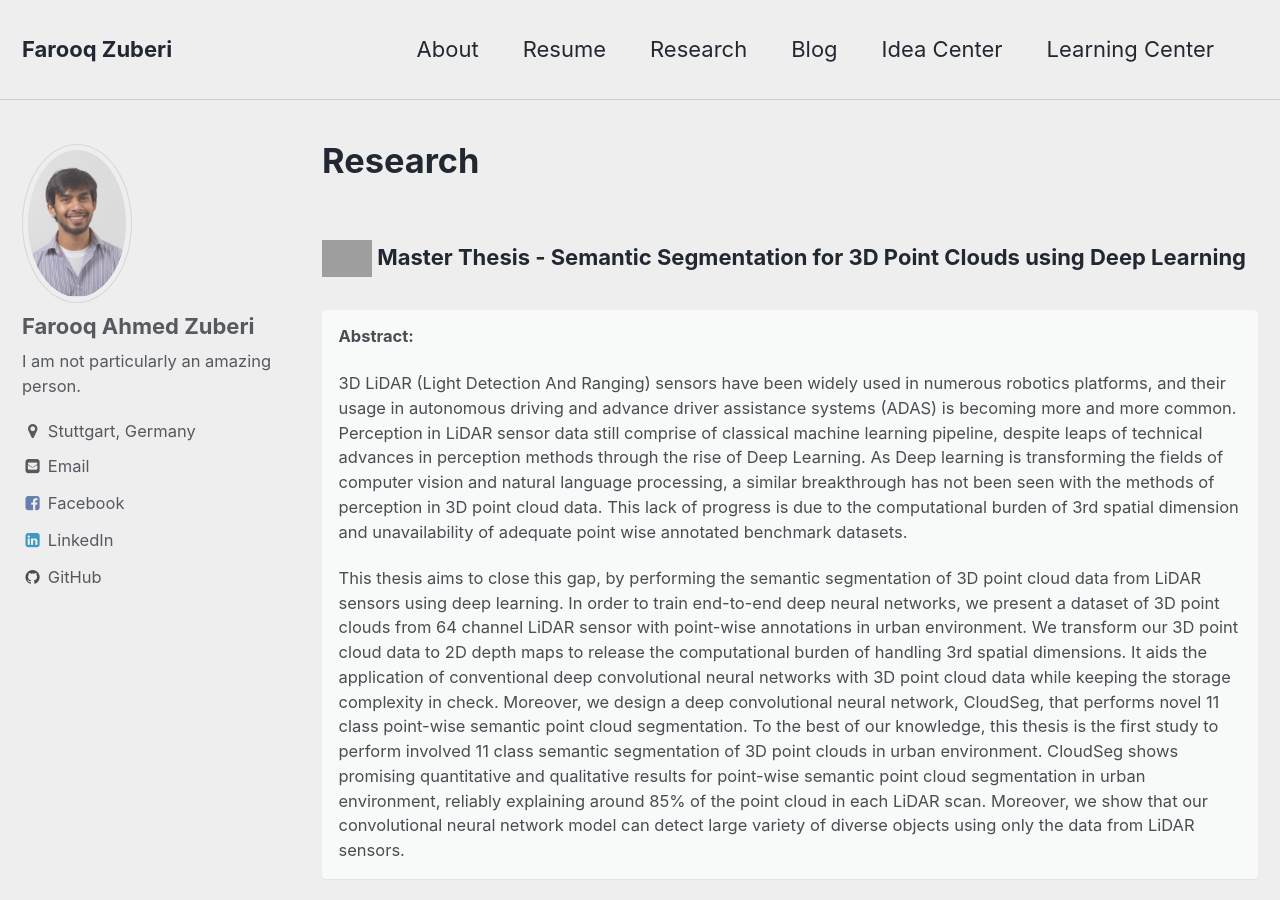
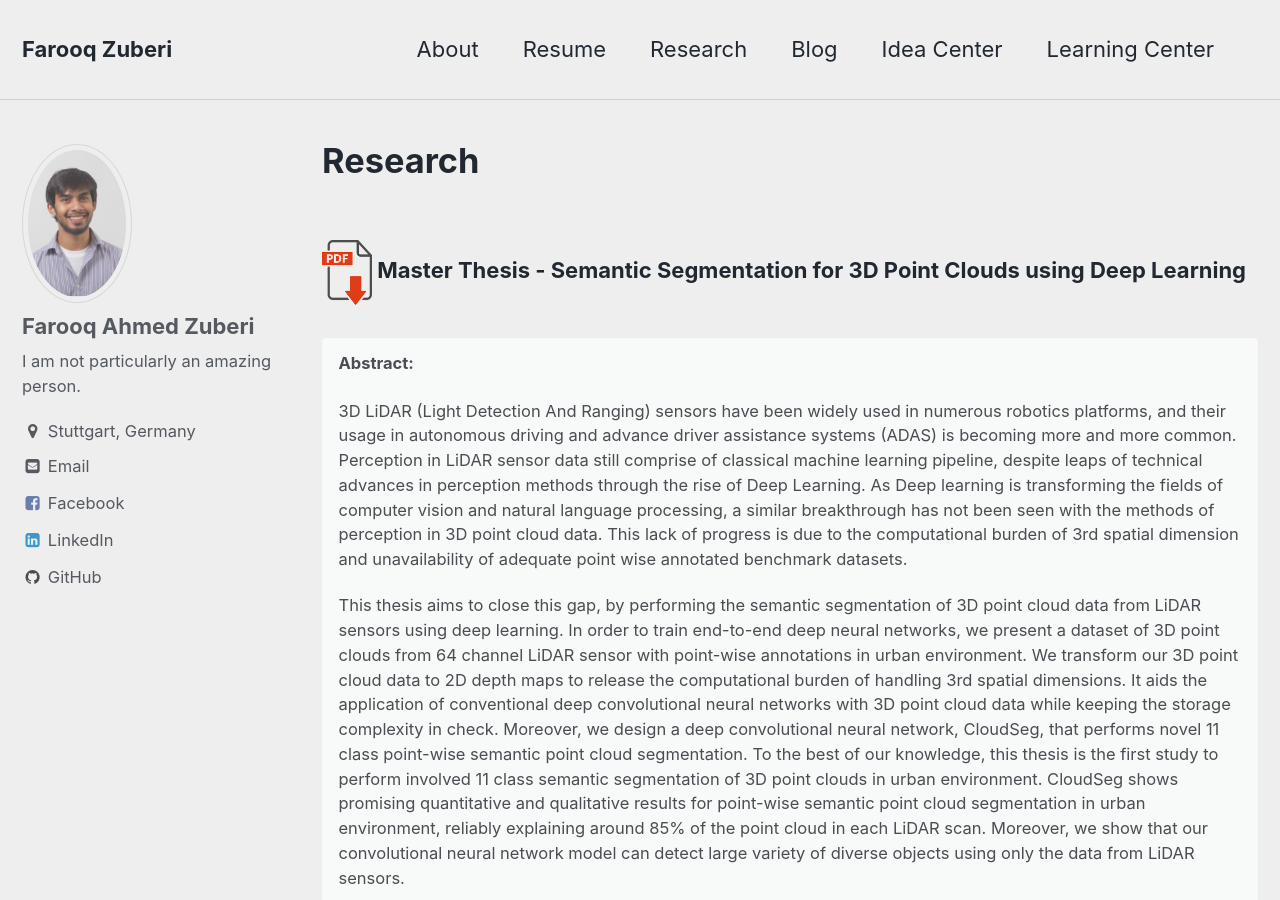
Before and after one commit to FarooqZuberi/FarooqZuberi.github.io, a Jekyll site: the page built from _pages/publications.html, in a window 1280 px wide and 900 px high. Built offline with Jekyll 4.4.1, drawn with Linux system fonts in a browser that asks for light colours.

Commit message:
fix to previous commit

```diff
--- a/_pages/publications.html
+++ b/_pages/publications.html
@@ -4,7 +4,7 @@ permalink: /research/
 layout: single
 ---
 
-<h3><a href="https://drive.google.com/file/d/0B2rr9ElbXBeSeU9JOVkxN0Fibjg/view?usp=sharing" target="_blank"><img src="{{ site.url }}{{ site.baseurl }}/assets/images/icons/pdf.png" alt="Semantic Segmentation for 3D Point Clouds using Deep Learning" height="50" width="50"></a>&nbsp;Master Thesis - Semantic Segmentation for 3D Point Clouds using Deep Learning</h3>
+<h3><a href="https://drive.google.com/file/d/0B2rr9ElbXBeSeU9JOVkxN0Fibjg/view?usp=sharing" target="_blank"><img src="{{ site.url }}{{ site.baseurl }}/assets/images/icons/pdf.gif" alt="Semantic Segmentation for 3D Point Clouds using Deep Learning" height="50" width="50"></a>&nbsp;Master Thesis - Semantic Segmentation for 3D Point Clouds using Deep Learning</h3>
 <div class="notice">
 <h4>Abstract:</h4>
 <br>
@@ -13,7 +13,7 @@ layout: single
 </div>
 
 <h2>Research work during Bachelor Degree</h2>
-<h3><a href="http://ieeexplore.ieee.org/document/6754607/" target="_blank"><img src="{{ site.url }}{{ site.baseurl }}/assets/images/icons/pdf.png" alt="ClickSafe/Mitigation and Prevention from Clickjacking – Bachelors Thesis" height="50" width="50"></a>&nbsp;ClickSafe/Mitigation and Prevention from Clickjacking – Bachelors Thesis</h3>
+<h3><a href="http://ieeexplore.ieee.org/document/6754607/" target="_blank"><img src="{{ site.url }}{{ site.baseurl }}/assets/images/icons/pdf.gif" alt="ClickSafe/Mitigation and Prevention from Clickjacking – Bachelors Thesis" height="50" width="50"></a>&nbsp;ClickSafe/Mitigation and Prevention from Clickjacking – Bachelors Thesis</h3>
 <p>Conference: 15th IEEE International Symposium on High Assurance Systems Engineering, 2014, Miami, Florida, USA. A browser security add-on that mitigate click-jacking using detection system and collaborative user feedback.</p>
 
 <div class="notice">
@@ -22,7 +22,7 @@ layout: single
 <p>Click jacking is an act of hijacking user clicks in order to perform undesired actions which are beneficial for the attacker. We propose Click safe, a browser-based tool to provide increased security and reliability against click jacking attacks. Click safe is based on three major components. The detection unit detects malicious components in a web page that redirect users to external links. The mitigation unit provides interception of user clicks and give educated warnings to users who can then choose to continue or not. Click safe also incorporate a feedback unit which records the user's actions, converts them into ratings and allows future interactions to be more informed. Click safe is predominant from other similar tools as the detection and mitigation is based on a comprehensive framework which utilizes detection of malicious web components and incorporating user feedback. We explain the mechanism of click safe, describes its performance, and highlights its potential in providing safety against click jacking to a large number of users.</p>
 </div>
 
-<h3><a href="http://ieeexplore.ieee.org/document/7845067/" target="_blank"><img src="{{ site.url }}{{ site.baseurl }}/assets/images/icons/pdf.png" alt="Dynamic Gesture Recognition using Machine Learning Techniques and factor affecting its accuracies" style="float: left;" height="50" width="50"></a><div style="padding-left:55px;display: block;">Dynamic Gesture Recognition using Machine Learning Techniques and factor affecting its accuracies</div></h3>
+<h3><a href="http://ieeexplore.ieee.org/document/7845067/" target="_blank"><img src="{{ site.url }}{{ site.baseurl }}/assets/images/icons/pdf.gif" alt="Dynamic Gesture Recognition using Machine Learning Techniques and factor affecting its accuracies" style="float: left;" height="50" width="50"></a><div style="padding-left:55px;display: block;">Dynamic Gesture Recognition using Machine Learning Techniques and factor affecting its accuracies</div></h3>
 <p>Conference: 6th International Conference on Innovative Computing Technology (INTECH), 2016, Islamabad, PK.</p>
 <div class="notice">
 <h4>Abstract:</h4>
```
Also changed, not shown: assets/images/icons/pdf.gif (added).
